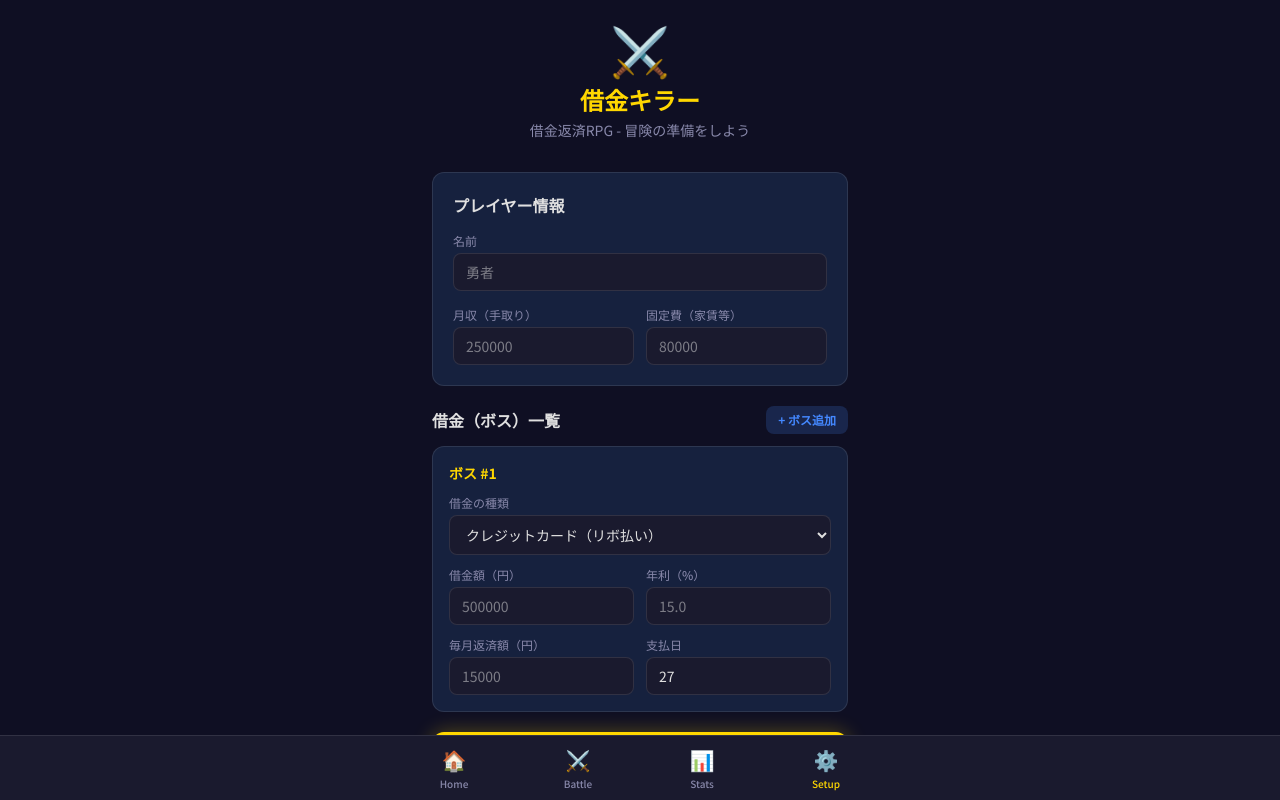
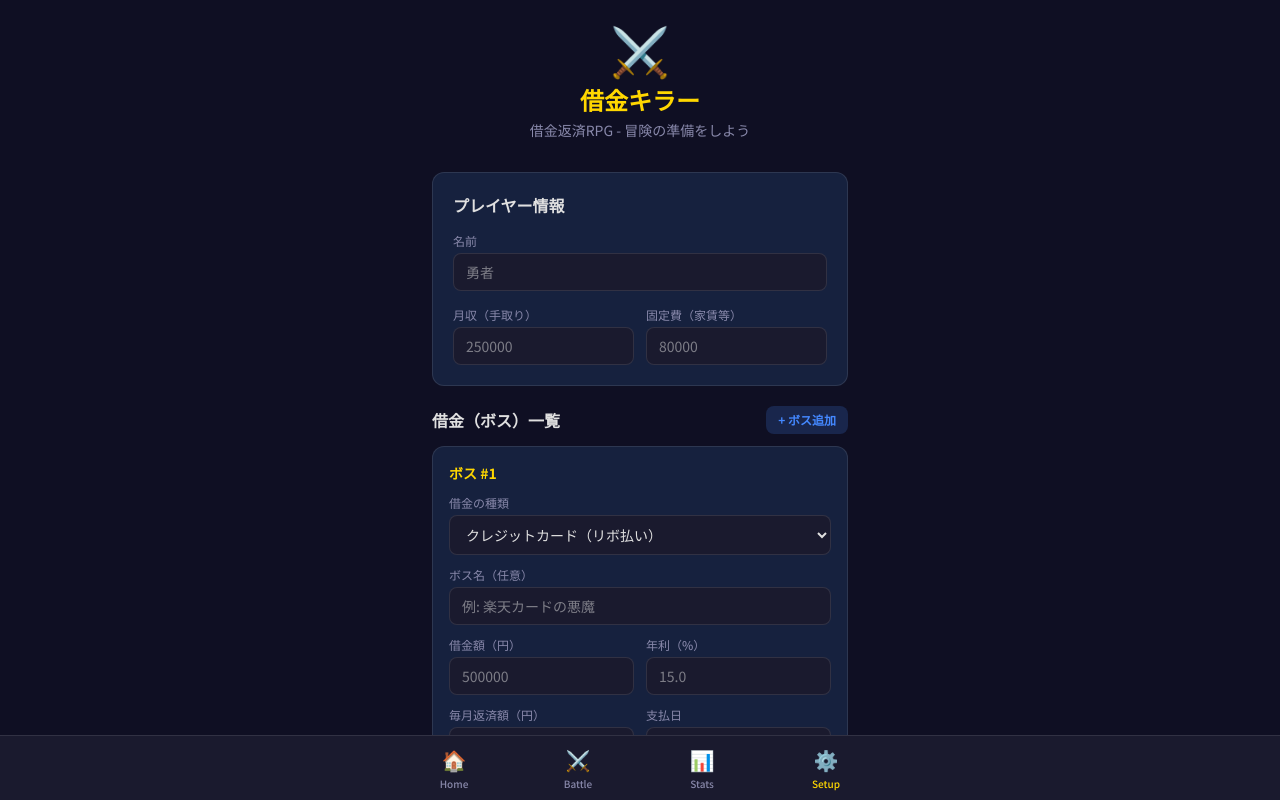
Before and after one commit to Hiroking55/kaiji-auto-pipeline, a Next.js app in the folder debt-game/: page /setup in a window 1280 px wide. Shown: the top 800 px of the page. Built offline with nearby package versions, Linux system fonts and the light colour scheme.

Commit message:
feat: ボス名カスタマイズ機能を追加
セットアップ画面で各借金のボス名を自由に設定できるように変更。
未入力の場合はデフォルトのボス名が使われる。

https://claude.ai/code/session_01Q6HefJCBCVGWsbR1mFUq5P

```diff
--- a/debt-game/src/app/setup/page.tsx
+++ b/debt-game/src/app/setup/page.tsx
@@ -6,6 +6,7 @@ import { setupGame, resetAllData } from '@/lib/client-actions';
 
 interface DebtEntry {
   debtType: string;
+  customName: string;
   amount: string;
   interestRate: string;
   minMonthly: string;
@@ -21,6 +22,7 @@ const DEBT_TYPES = [
 
 const EMPTY_DEBT: DebtEntry = {
   debtType: 'credit_card',
+  customName: '',
   amount: '',
   interestRate: '',
   minMonthly: '',
@@ -65,6 +67,7 @@ export default function SetupPage() {
           .filter((d) => Number(d.amount) > 0)
           .map((d) => ({
             debtType: d.debtType,
+            customName: d.customName.trim() || undefined,
             amount: Number(d.amount),
             interestRate: Number(d.interestRate),
             minMonthly: Number(d.minMonthly),
@@ -92,6 +95,7 @@ export default function SetupPage() {
           .filter((d) => Number(d.amount) > 0)
           .map((d) => ({
             debtType: d.debtType,
+            customName: d.customName.trim() || undefined,
             amount: Number(d.amount),
             interestRate: Number(d.interestRate),
             minMonthly: Number(d.minMonthly),
@@ -240,6 +244,20 @@ export default function SetupPage() {
                   </select>
                 </div>
 
+                <div className="mb-3">
+                  <label className="block text-xs font-medium mb-1" style={labelStyle}>
+                    ボス名（任意）
+                  </label>
+                  <input
+                    type="text"
+                    value={debt.customName}
+                    onChange={(e) => updateDebt(index, 'customName', e.target.value)}
+                    placeholder="例: 楽天カードの悪魔"
+                    className="w-full rounded-lg px-3 py-2 text-sm border focus:outline-none focus:border-blue-500"
+                    style={inputStyle}
+                  />
+                </div>
+
                 <div className="grid grid-cols-2 gap-3 mb-3">
                   <div>
                     <label className="block text-xs font-medium mb-1" style={labelStyle}>
```
